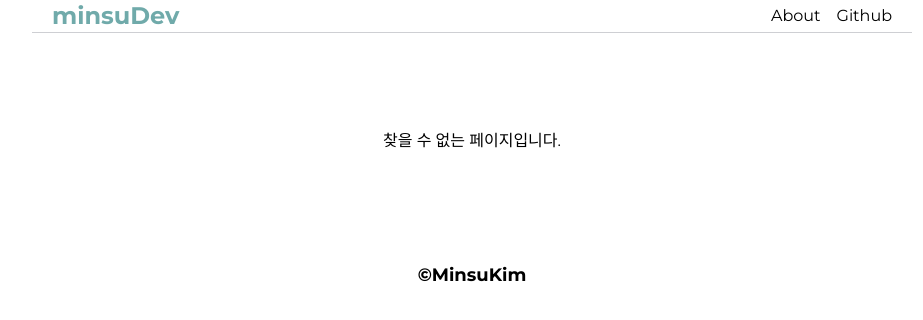
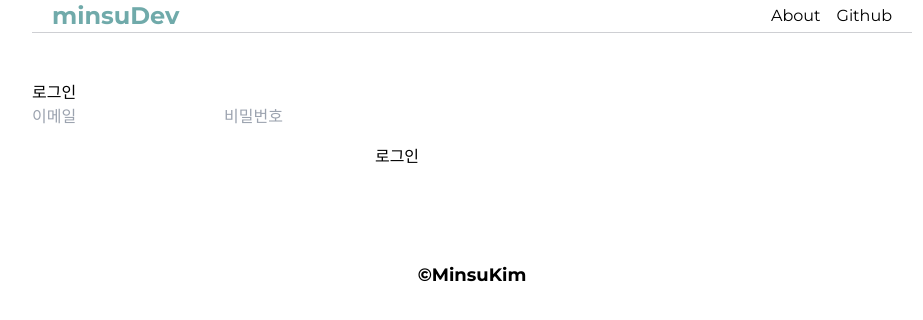
Before and after one commit to Gaic4o/minsuDev, a Next.js app in the folder apps/minsu_dev/: page /login in a window 1280 px wide. Before the commit this address had no page. Shown: the top 320 px of the page, without its empty margins (168-1091 px from the left). Built offline with nearby package versions, Linux system fonts and the light colour scheme; no server answers.

Commit message:
feat(apps/minsu_dev): add login logic

```diff
--- a/apps/minsu_dev/package.json
+++ b/apps/minsu_dev/package.json
@@ -34,6 +34,7 @@
     "next-remove-imports": "^1.0.12",
     "postcss": "^8",
     "prettier": "^3.2.5",
+    "react-hook-form": "^7.50.1",
     "react-icons": "^5.0.1",
     "react-intersection-observer": "^9.8.0",
     "react-select": "^5.8.0",
--- /dev/null
+++ b/apps/minsu_dev/src/app/login/page.tsx
@@ -0,0 +1,19 @@
+import {createClient} from "@/utils/supabase/server";
+import {cookies} from "next/headers";
+import UserInfo from "@/foo/login/userInfo";
+import LoginForm from "@/foo/login/loginForm";
+
+export default async function Login() {
+    const supabase = createClient(cookies())
+    const userResponse = await supabase.auth.getUser();
+
+    return (
+        <div className={"container flex flex-col pb-20 pt-12"}>
+            {!!userResponse?.data.user ? (
+                    <UserInfo user={userResponse.data.user}/>
+                ) :
+                <LoginForm/>
+            }
+        </div>
+    )
+}
--- /dev/null
+++ b/apps/minsu_dev/src/foo/login/loginForm.tsx
@@ -0,0 +1,56 @@
+'use client';
+
+import {Fragment} from "react";
+import {createClient} from "@/utils/supabase/client";
+import { useRouter } from 'next/navigation';
+import { useForm } from 'react-hook-form';
+
+interface LoginFormInputs {
+    email: string;
+    password: string;
+}
+
+const supabase = createClient()
+const LoginForm = () => {
+    const router = useRouter();
+    const { register, handleSubmit, formState: { errors } } = useForm<LoginFormInputs>();
+
+
+    const onSubmit = async (data: LoginFormInputs) => {
+        const response = await supabase.auth.signInWithPassword({
+            email: data.email,
+            password: data.password,
+        });
+
+        if (!response.data.user) {
+            return alert('로그인에 실패했습니다.');
+        }
+
+        router.refresh();
+    };
+
+
+    return (
+        <Fragment>
+            <div className={'flex flex-col gap-8'}>
+                <h1 className={'text'}>로그인</h1>
+                <form onSubmit={handleSubmit(onSubmit)}>
+                    <div>
+                        <input type='text' placeholder={'이메일'} {...register('email', {required: true})}/>
+                        <input type={'password'} placeholder={'비밀번호'} {...register('password', {required: true})}/>
+                    </div>
+                    {errors.email && <span>이메일을 입력해주세요.</span>}
+                    {errors.password && <span>비밀번호를 입력해주세요.</span>}
+                    <button
+                        type={'submit'}
+                        className="mt-4 w-full rounded-md bg-gray-800 py-2 text-white"
+                    >
+                        로그인
+                    </button>
+                </form>
+            </div>
+        </Fragment>
+    )
+}
+
+export default LoginForm;
--- /dev/null
+++ b/apps/minsu_dev/src/foo/login/userInfo.tsx
@@ -0,0 +1,38 @@
+'use client';
+
+import {FC, Fragment, useCallback} from "react";
+import { useRouter } from 'next/navigation';
+import {createClient} from "@/utils/supabase/client";
+import {User} from "@supabase/supabase-js";
+
+interface UserInfoProps {
+    user: User;
+}
+
+const supabase = createClient();
+const UserInfo: FC<UserInfoProps> = ({ user }) => {
+    const router = useRouter()
+
+    const handleLogout = useCallback(async () => {
+        await supabase.auth.signOut();
+        router.push('/');
+    }, [router]);
+
+    return (
+        <Fragment>
+            <div className={'flex flex-col gap-2'}>
+                <div className={'mb-8'}>
+                    <b>{user.email}</b>님 환영합니다.
+                </div>
+            </div>
+            <button
+                type={'button'}
+                onClick={handleLogout}
+            >
+                로그아웃
+            </button>
+        </Fragment>
+    )
+}
+
+export default UserInfo;
```
Also changed, not shown: 1 other file (tests, documents, lock files or other folders).
